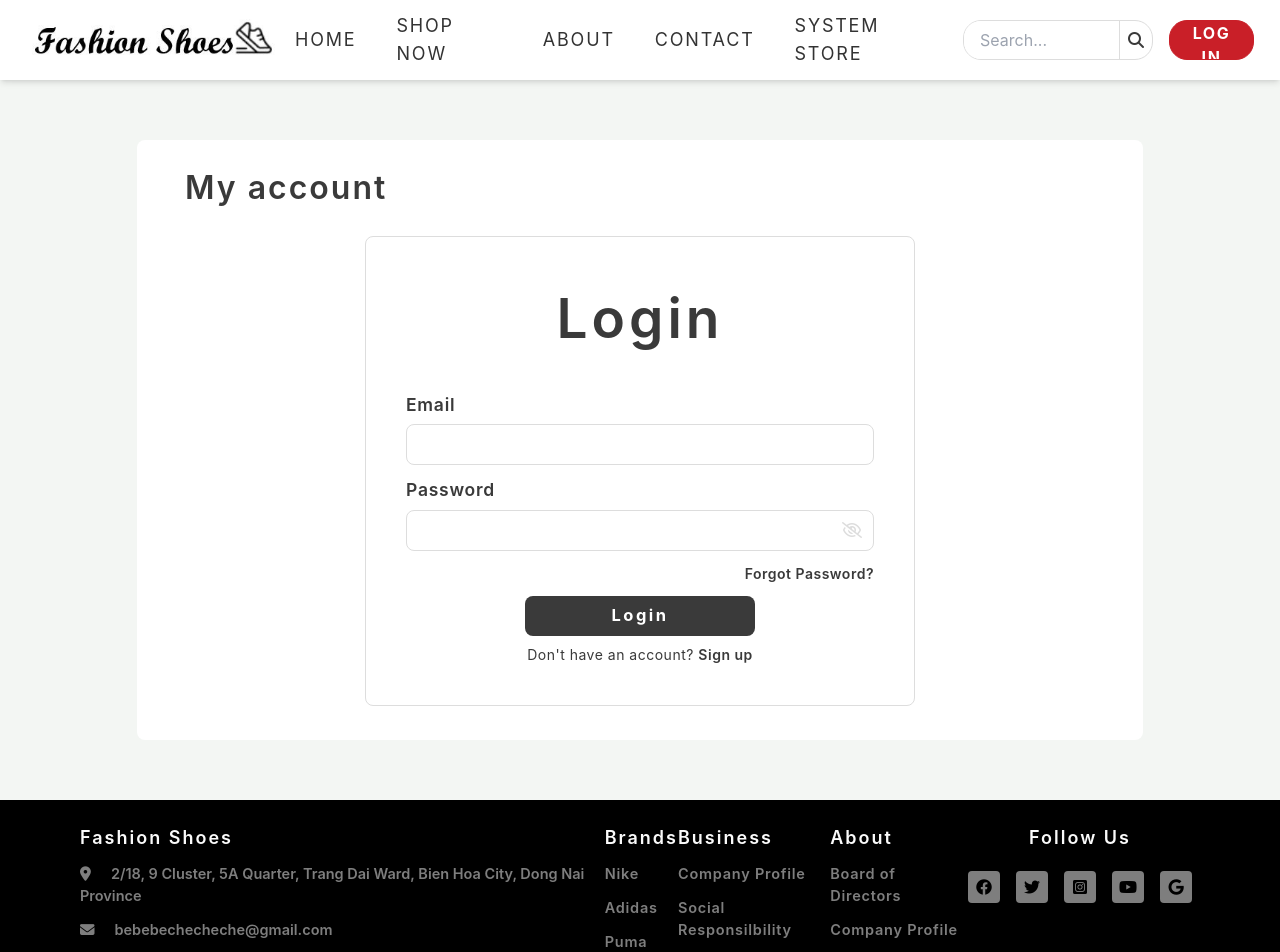
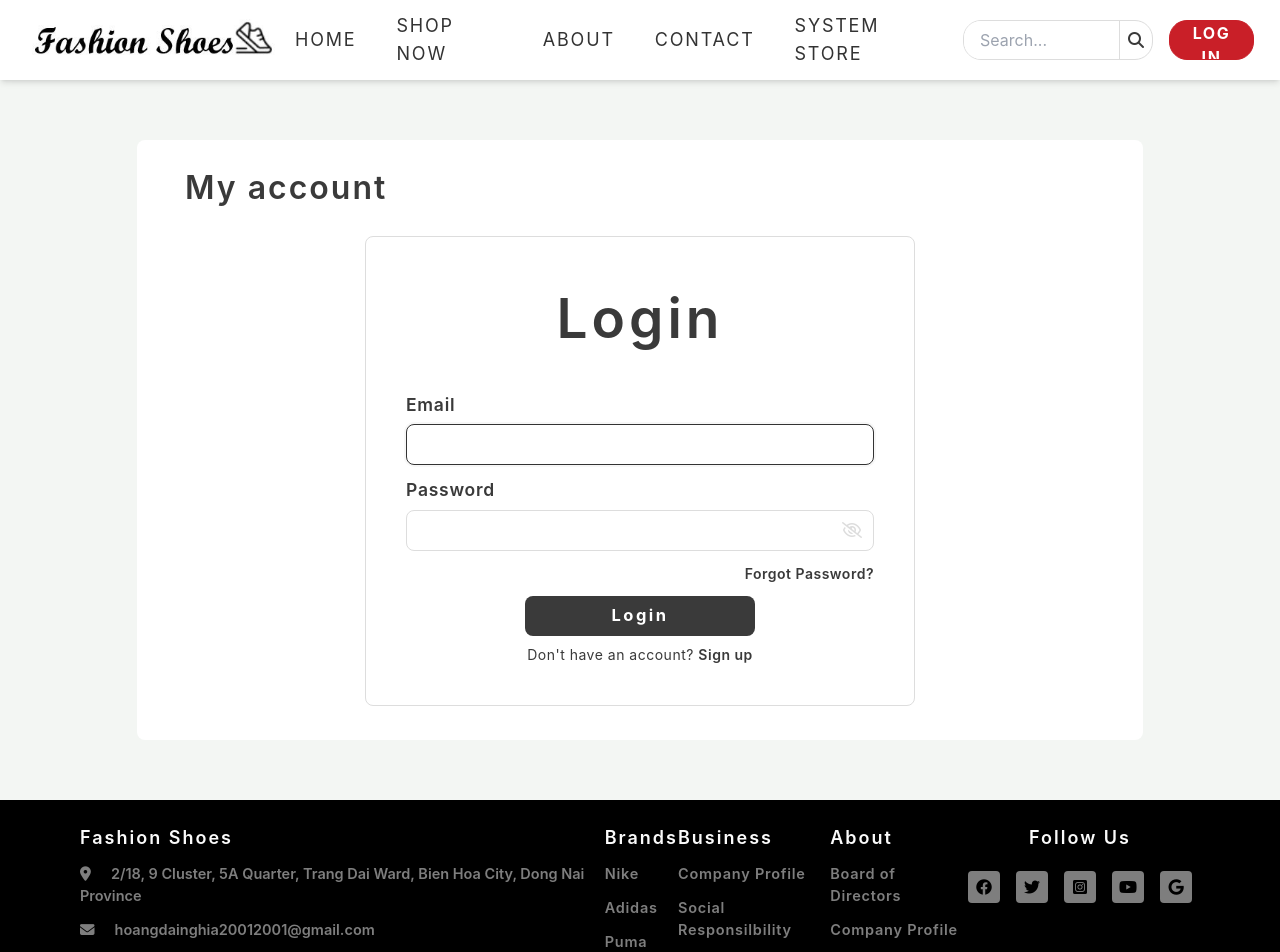
Before and after one commit to NghiaHoang01/Front_end_Fasion_shoes, a React (Create React App) app: page /login in a window 1280 px wide. Shown: the top 952 px of the page. Built offline with nearby package versions, Linux system fonts and the light colour scheme; a web font is replaced by a local one.

Commit message:
update autoFocus when navigate to form

```diff
--- a/src/components/Footer/index.jsx
+++ b/src/components/Footer/index.jsx
@@ -14,7 +14,7 @@ const Footer = () => {
             },
             {
                 'icon': <i className="fa-solid fa-envelope"></i>,
-                'content': 'bebebechecheche@gmail.com',
+                'content': 'hoangdainghia20012001@gmail.com',
             },
             {
                 'icon': <i className="fa-solid fa-phone"></i>,
--- a/src/components/FormControl/InputField/InputField.jsx
+++ b/src/components/FormControl/InputField/InputField.jsx
@@ -4,11 +4,11 @@ import TextError from "../TextError"
 import './Style.css'
 
 const InputField = (props) => {
-    const { title, name, display, disable, ...rest } = props
+    const { title, name, display, autoFocus, disable, ...rest } = props
 
     return <div className={`input-field mb-3 ${display && 'hidden'} ${disable && 'disable'}`}>
         {title && <TitleItem title={title} />}
-        <FastField id={name} name={name} {...rest} />
+        <FastField id={name} name={name} autoFocus={autoFocus} {...rest} />
         <ErrorMessage name={name} component={TextError} />
     </div>
 }
--- a/src/components/FormControl/InputField/InputPasswordField.jsx
+++ b/src/components/FormControl/InputField/InputPasswordField.jsx
@@ -5,7 +5,7 @@ import TextError from "../TextError"
 import './Style.css'
 
 const InputPasswordField = (props) => {
-    const { title, name, ...rest } = props
+    const { title, name, autoFocus, ...rest } = props
 
     const [hidePassword, setHidePassword] = useState(true)
 
@@ -13,7 +13,7 @@ const InputPasswordField = (props) => {
         {title && <TitleItem title={title} />}
 
         <div className="relative">
-            <Field id={name} name={name} type={hidePassword ? 'password' : 'text'} {...rest} />
+            <Field id={name} name={name} autoFocus={autoFocus} type={hidePassword ? 'password' : 'text'} {...rest} />
             <span onClick={() => { setHidePassword(!hidePassword) }} className="absolute right-3 top-0 bottom-0 h-full flex items-center cursor-pointer text-light-gray">
                 {
                     hidePassword ? <i className="fa-regular fa-eye-slash"></i> :
--- a/src/constants/variable.jsx
+++ b/src/constants/variable.jsx
@@ -1,5 +1,5 @@
-export const BASE_URL = 'https://backendfashionshoes-production.up.railway.app'
-// export const BASE_URL = 'http://localhost:8080'
+// export const BASE_URL = 'https://backendfashionshoes-production.up.railway.app'
+export const BASE_URL = 'http://localhost:8080'
 
 // role
 export const ROLE_USER = 'USER';
--- a/src/page/Login/components/ChangePassword.jsx
+++ b/src/page/Login/components/ChangePassword.jsx
@@ -69,7 +69,7 @@ const ChangePassword = (props) => {
             {
                 fromikProps => {
                     return <Form>
-                        <InputPasswordField title='Old password' name='oldPassword' />
+                        <InputPasswordField title='Old password' name='oldPassword' autoFocus={true} />
                         <InputPasswordField title='New password' name='newPassword' />
                         <InputPasswordField title='Repeat password' name='repeatNewPassword' />
                         <div className="mt-6">
--- a/src/page/Login/components/EmailForm.jsx
+++ b/src/page/Login/components/EmailForm.jsx
@@ -66,7 +66,7 @@ const EmailForm = (props) => {
             {
                 formikProps => {
                     return <Form>
-                        <InputField name='email' type='email' title='Email' />
+                        <InputField name='email' type='email' title='Email' autoFocus={true} />
                         <div className='mt-5'>
                             <Button name='Submit' />
                         </div>
--- a/src/page/Login/components/LoginForm.jsx
+++ b/src/page/Login/components/LoginForm.jsx
@@ -82,7 +82,7 @@ const LoginForm = (props) => {
             {
                 formikProps => {
                     return <Form>
-                        <InputField title='Email' name='email' type='email' />
+                        <InputField title='Email' name='email' type='email' autoFocus={true} />
 
                         <InputPasswordField title='Password' name='password' />
 
--- a/src/page/Login/components/OtpForm.jsx
+++ b/src/page/Login/components/OtpForm.jsx
@@ -73,7 +73,7 @@ const OtpForm = (props) => {
             {
                 formikProps => {
                     return <Form>
-                        <InputField name='otp' type='text' title='One-time Password' />
+                        <InputField name='otp' type='text' title='One-time Password' autoFocus={true} />
                         <div className='mt-5'>
                             <Button name='Submit' />
                         </div>
--- a/src/page/Login/components/ResetPasswordForm.jsx
+++ b/src/page/Login/components/ResetPasswordForm.jsx
@@ -79,7 +79,7 @@ const ResetPasswordForm = (props) => {
             {
                 fromikProps => {
                     return <Form>
-                        <InputPasswordField name='password' title='Password' />
+                        <InputPasswordField name='password' title='Password' autoFocus={true} />
 
                         <InputPasswordField name='repeatPassword' title='Repeat Password' />
 
--- a/src/page/Login/components/SignupForm.jsx
+++ b/src/page/Login/components/SignupForm.jsx
@@ -164,7 +164,7 @@ const SignupForm = (props) => {
                 (formikProps) => {
 
                     return <Form>
-                        <InputField name='firstName' title='First Name' type='text' />
+                        <InputField name='firstName' title='First Name' type='text' autoFocus={true} />
 
                         <InputField name='lastName' title='Last Name' type='text' />
 
```
